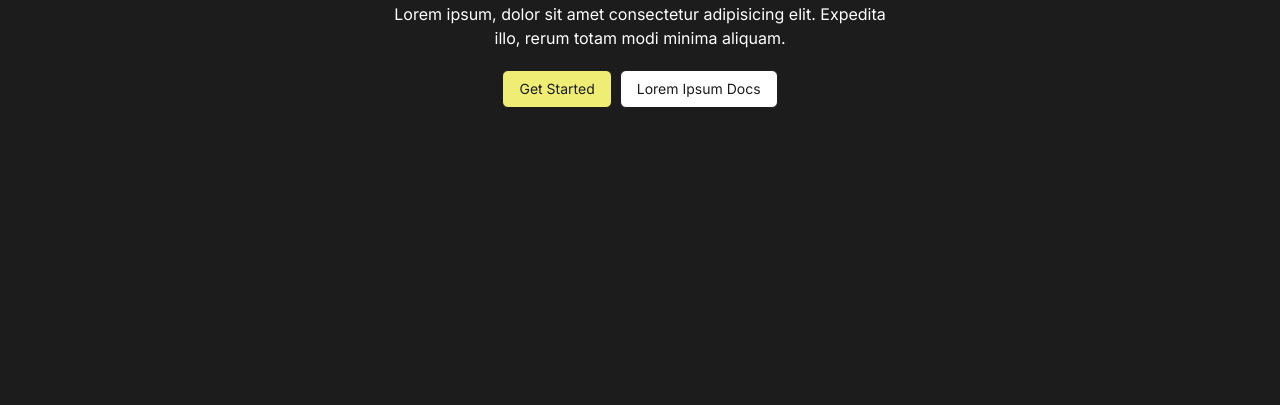
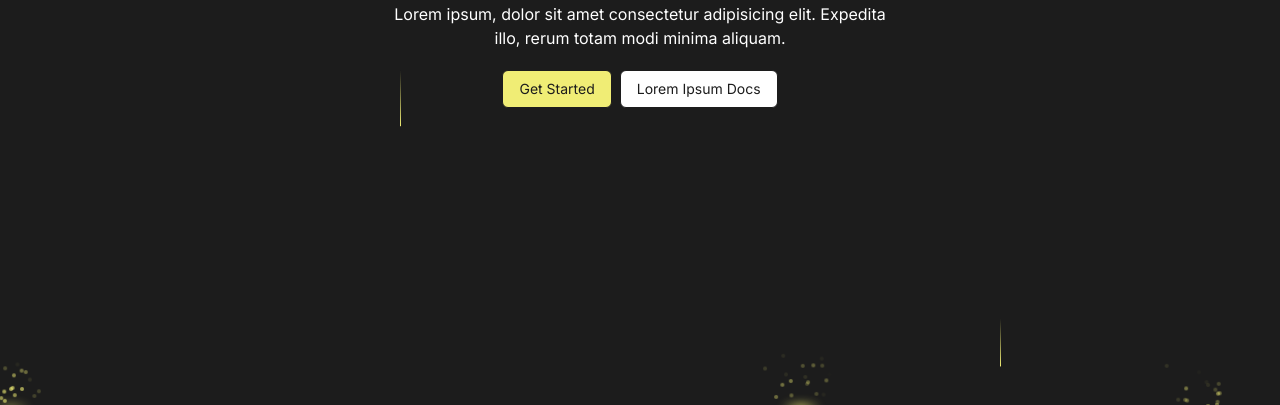
Before and after one commit to IRTIDEATH/LoremSeries, a Next.js app: page / in a window 1280 px wide. Shown: the part 395-800 px from the top of the page. Built offline with nearby package versions, Linux system fonts and the light colour scheme.

Commit message:
feat: add background meteor

```diff
--- a/app/layout.tsx
+++ b/app/layout.tsx
@@ -3,6 +3,7 @@ import "./globals.css";
 import Navbar from "@/components/Navbar";
 import ToUp from "@/components/ToUp";
 import {Inter} from "next/font/google"
+import { BackgroundBeamsWithCollision } from "@/components/ui/Background-meteor";
 
 export const metadata: Metadata = {
   title: "Create Next App",
@@ -24,7 +25,9 @@ export default function RootLayout({
         className={`${inter.className} relative antialiased`}>
         <Navbar />
         <main>
-          {children}
+          <BackgroundBeamsWithCollision>
+            {children}
+          </BackgroundBeamsWithCollision>
         </main>
 
         <ToUp />
--- /dev/null
+++ b/components/ui/Background-meteor.tsx
@@ -0,0 +1,259 @@
+"use client";
+import { cn } from "@/lib/utils";
+import { motion, AnimatePresence } from "framer-motion";
+import React, { useRef, useState, useEffect } from "react";
+
+export const BackgroundBeamsWithCollision = ({
+  children,
+  className,
+}: {
+  children: React.ReactNode;
+  className?: string;
+}) => {
+  const containerRef = useRef<HTMLDivElement>(null);
+  const parentRef = useRef<HTMLDivElement>(null);
+
+  const beams = [
+    {
+      initialX: 10,
+      translateX: 10,
+      duration: 7,
+      repeatDelay: 3,
+      delay: 2,
+    },
+    {
+      initialX: 600,
+      translateX: 600,
+      duration: 3,
+      repeatDelay: 3,
+      delay: 4,
+    },
+    {
+      initialX: 100,
+      translateX: 100,
+      duration: 7,
+      repeatDelay: 7,
+      className: "h-6",
+    },
+    {
+      initialX: 400,
+      translateX: 400,
+      duration: 5,
+      repeatDelay: 14,
+      delay: 4,
+    },
+    {
+      initialX: 800,
+      translateX: 800,
+      duration: 11,
+      repeatDelay: 2,
+      className: "h-20",
+    },
+    {
+      initialX: 1000,
+      translateX: 1000,
+      duration: 4,
+      repeatDelay: 2,
+      className: "h-12",
+    },
+    {
+      initialX: 1200,
+      translateX: 1200,
+      duration: 6,
+      repeatDelay: 4,
+      delay: 2,
+      className: "h-6",
+    },
+  ];
+
+  return (
+    <div
+      ref={parentRef}
+      className={cn(
+        "relative flex items-center w-full justify-center overflow-hidden",
+        // h-screen if you want bigger
+        className
+      )}
+    >
+      {beams.map((beam) => (
+        <CollisionMechanism
+          key={beam.initialX + "beam-idx"}
+          beamOptions={beam}
+          containerRef={containerRef}
+          parentRef={parentRef}
+        />
+      ))}
+
+      {children}
+      <div
+        ref={containerRef}
+        className="absolute bottom-0 bg-neutral-100 w-full inset-x-0 pointer-events-none"
+        style={{
+          boxShadow:
+            "0 0 24px rgba(34, 42, 53, 0.06), 0 1px 1px rgba(0, 0, 0, 0.05), 0 0 0 1px rgba(34, 42, 53, 0.04), 0 0 4px rgba(34, 42, 53, 0.08), 0 16px 68px rgba(47, 48, 55, 0.05), 0 1px 0 rgba(255, 255, 255, 0.1) inset",
+        }}
+      ></div>
+    </div>
+  );
+};
+
+const CollisionMechanism = React.forwardRef<
+  HTMLDivElement,
+  {
+    containerRef: React.RefObject<HTMLDivElement>;
+    parentRef: React.RefObject<HTMLDivElement>;
+    beamOptions?: {
+      initialX?: number;
+      translateX?: number;
+      initialY?: number;
+      translateY?: number;
+      rotate?: number;
+      className?: string;
+      duration?: number;
+      delay?: number;
+      repeatDelay?: number;
+    };
+  }
+>(({ parentRef, containerRef, beamOptions = {} }, ref) => {
+  const beamRef = useRef<HTMLDivElement>(null);
+  const [collision, setCollision] = useState<{
+    detected: boolean;
+    coordinates: { x: number; y: number } | null;
+  }>({
+    detected: false,
+    coordinates: null,
+  });
+  const [beamKey, setBeamKey] = useState(0);
+  const [cycleCollisionDetected, setCycleCollisionDetected] = useState(false);
+
+  useEffect(() => {
+    const checkCollision = () => {
+      if (
+        beamRef.current &&
+        containerRef.current &&
+        parentRef.current &&
+        !cycleCollisionDetected
+      ) {
+        const beamRect = beamRef.current.getBoundingClientRect();
+        const containerRect = containerRef.current.getBoundingClientRect();
+        const parentRect = parentRef.current.getBoundingClientRect();
+
+        if (beamRect.bottom >= containerRect.top) {
+          const relativeX =
+            beamRect.left - parentRect.left + beamRect.width / 2;
+          const relativeY = beamRect.bottom - parentRect.top;
+
+          setCollision({
+            detected: true,
+            coordinates: {
+              x: relativeX,
+              y: relativeY,
+            },
+          });
+          setCycleCollisionDetected(true);
+        }
+      }
+    };
+
+    const animationInterval = setInterval(checkCollision, 50);
+
+    return () => clearInterval(animationInterval);
+  }, [cycleCollisionDetected, containerRef]);
+
+  useEffect(() => {
+    if (collision.detected && collision.coordinates) {
+      setTimeout(() => {
+        setCollision({ detected: false, coordinates: null });
+        setCycleCollisionDetected(false);
+      }, 2000);
+
+      setTimeout(() => {
+        setBeamKey((prevKey) => prevKey + 1);
+      }, 2000);
+    }
+  }, [collision]);
+
+  return (
+    <>
+      <motion.div
+        key={beamKey}
+        ref={beamRef}
+        animate="animate"
+        initial={{
+          translateY: beamOptions.initialY || "-200px",
+          translateX: beamOptions.initialX || "0px",
+          rotate: beamOptions.rotate || 0,
+        }}
+        variants={{
+          animate: {
+            translateY: beamOptions.translateY || "1800px",
+            translateX: beamOptions.translateX || "0px",
+            rotate: beamOptions.rotate || 0,
+          },
+        }}
+        transition={{
+          duration: beamOptions.duration || 8,
+          repeat: Infinity,
+          repeatType: "loop",
+          ease: "linear",
+          delay: beamOptions.delay || 0,
+          repeatDelay: beamOptions.repeatDelay || 0,
+        }}
+        className={cn(
+          "absolute left-0 top-20 m-auto h-14 w-px rounded-full bg-gradient-to-t from-primary to-transparent",
+          beamOptions.className
+        )}
+      />
+      <AnimatePresence>
+        {collision.detected && collision.coordinates && (
+          <Explosion
+            key={`${collision.coordinates.x}-${collision.coordinates.y}`}
+            className=""
+            style={{
+              left: `${collision.coordinates.x}px`,
+              top: `${collision.coordinates.y}px`,
+              transform: "translate(-50%, -50%)",
+            }}
+          />
+        )}
+      </AnimatePresence>
+    </>
+  );
+});
+
+CollisionMechanism.displayName = "CollisionMechanism";
+
+const Explosion = ({ ...props }: React.HTMLProps<HTMLDivElement>) => {
+  const spans = Array.from({ length: 20 }, (_, index) => ({
+    id: index,
+    initialX: 0,
+    initialY: 0,
+    directionX: Math.floor(Math.random() * 80 - 40),
+    directionY: Math.floor(Math.random() * -50 - 10),
+  }));
+
+  return (
+    <div {...props} className={cn("absolute z-50 h-2 w-2", props.className)}>
+      <motion.div
+        initial={{ opacity: 0 }}
+        animate={{ opacity: 1 }}
+        exit={{ opacity: 0 }}
+        transition={{ duration: 1.5, ease: "easeOut" }}
+        className="absolute -inset-x-10 top-0 m-auto h-2 w-10 rounded-full bg-gradient-to-r from-transparent via-primary 0 to-transparent blur-sm"
+      ></motion.div>
+      {spans.map((span) => (
+        <motion.span
+          key={span.id}
+          initial={{ x: span.initialX, y: span.initialY, opacity: 1 }}
+          animate={{
+            x: span.directionX,
+            y: span.directionY,
+            opacity: 0,
+          }}
+          transition={{ duration: Math.random() * 1.5 + 0.5, ease: "easeOut" }}
+          className="absolute h-1 w-1 rounded-full bg-primary"
+        />
+      ))}
+    </div>
+  );
+};
```
